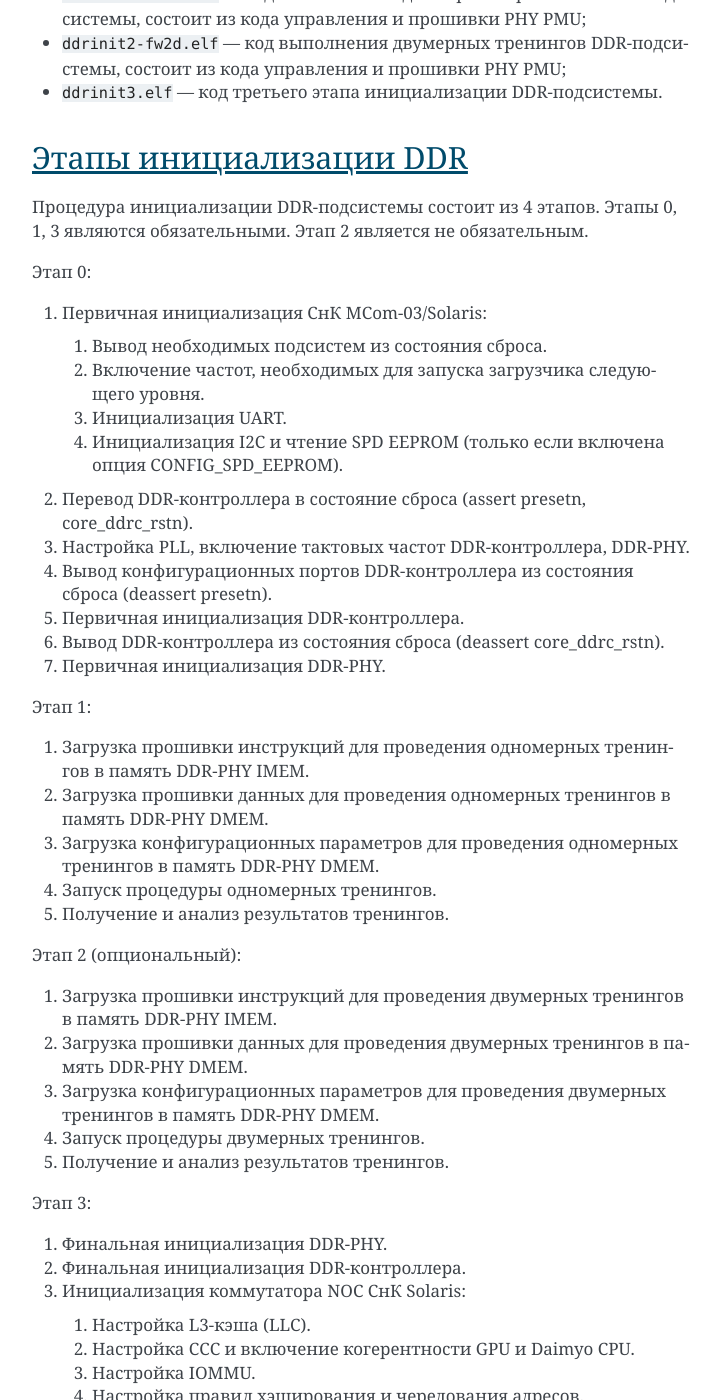
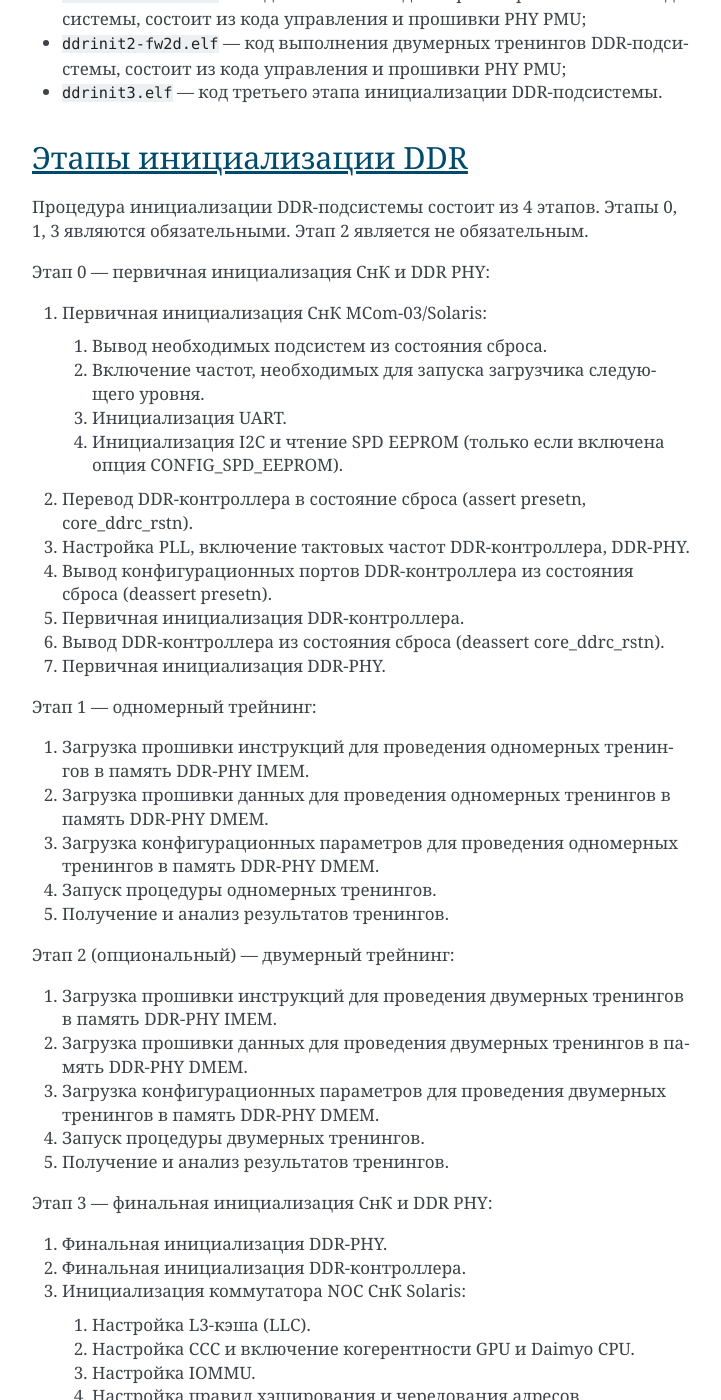
Before and after one commit to elvees/ddrinit, a Sphinx documentation site: the page built from doc/index.rst, in a window 1280 px wide and 1400 px high, scrolled down 4225 px. Shown: the whole window, without its empty margins (388-1109 px from the left). Built offline with Sphinx 7.4.7, drawn with Linux system fonts in a browser that asks for light colours.

Commit message:
doc: Update DDR init phases description
Change-Id: Id53aedb46a7578f0583360f709c79009329a76fd

```diff
--- a/doc/index.rst
+++ b/doc/index.rst
@@ -210,68 +210,47 @@
 Процедура инициализации DDR-подсистемы состоит из 4 этапов. Этапы 0, 1, 3 являются обязательными.
 Этап 2 является не обязательным.
 
-Этап 0:
+Этап 0 --- первичная инициализация СнК и DDR PHY:
 
 #. Первичная инициализация СнК MCom-03/Solaris:
 
    #. Вывод необходимых подсистем из состояния сброса.
-
    #. Включение частот, необходимых для запуска загрузчика следующего уровня.
-
    #. Инициализация UART.
-
    #. Инициализация I2C и чтение SPD EEPROM (только если включена опция CONFIG_SPD_EEPROM).
 
 #. Перевод DDR-контроллера в состояние сброса (assert presetn, core_ddrc_rstn).
-
 #. Настройка PLL, включение тактовых частот DDR-контроллера, DDR-PHY.
-
 #. Вывод конфигурационных портов DDR-контроллера из состояния сброса (deassert presetn).
-
 #. Первичная инициализация DDR-контроллера.
-
 #. Вывод DDR-контроллера из состояния сброса (deassert core_ddrc_rstn).
-
 #. Первичная инициализация DDR-PHY.
 
-Этап 1:
+Этап 1 --- одномерный трейнинг:
 
 #. Загрузка прошивки инструкций для проведения одномерных тренингов в память DDR-PHY IMEM.
-
 #. Загрузка прошивки данных для проведения одномерных тренингов в память DDR-PHY DMEM.
-
 #. Загрузка конфигурационных параметров для проведения одномерных тренингов в память DDR-PHY DMEM.
-
 #. Запуск процедуры одномерных тренингов.
-
 #. Получение и анализ результатов тренингов.
 
-Этап 2 (опциональный):
+Этап 2 (опциональный) --- двумерный трейнинг:
 
 #. Загрузка прошивки инструкций для проведения двумерных тренингов в память DDR-PHY IMEM.
-
 #. Загрузка прошивки данных для проведения двумерных тренингов в память DDR-PHY DMEM.
-
 #. Загрузка конфигурационных параметров для проведения двумерных тренингов в память DDR-PHY DMEM.
-
 #. Запуск процедуры двумерных тренингов.
-
 #. Получение и анализ результатов тренингов.
 
-Этап 3:
+Этап 3 --- финальная инициализация СнК и DDR PHY:
 
 #. Финальная инициализация DDR-PHY.
-
 #. Финальная инициализация DDR-контроллера.
-
 #. Инициализация коммутатора NOC СнК Solaris:
 
    #. Настройка L3-кэша (LLC).
-
    #. Настройка ССС и включение когерентности GPU и Daimyo CPU.
-
    #. Настройка IOMMU.
-
    #. Настройка правил хэширования и чередования адресов.
 
 Опции конфигурации
```
